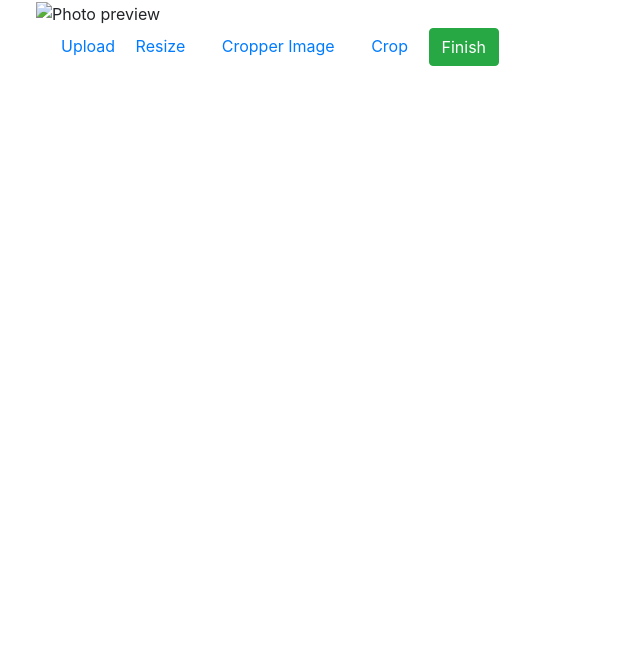
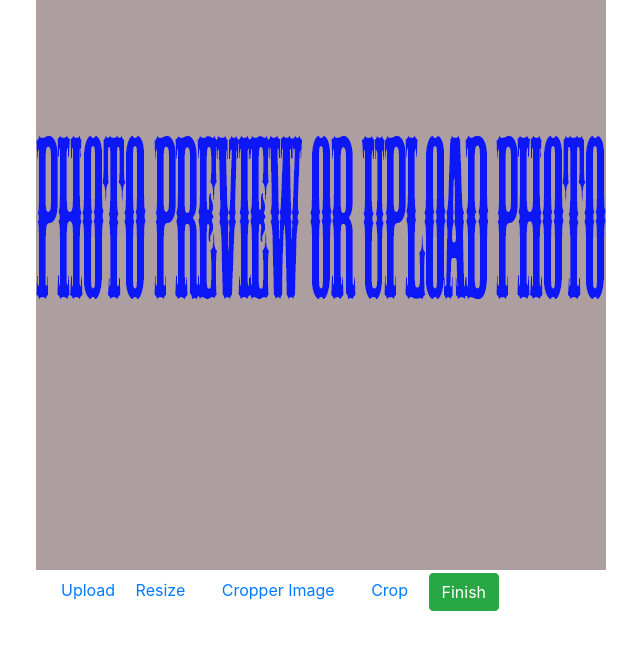
Before and after one commit to Sivamanim/image-cropper-javascript-jquery, a plain HTML site: page index.html in a window 1280 px wide. Shown: the whole page, without its empty margins (49-689 px from the left). Drawn offline with nearby package versions, Linux system fonts and the light colour scheme.

Commit message:
image cropper using javascript jquery and css, resize image and crop the image 1

```diff
--- a/index.html
+++ b/index.html
@@ -20,7 +20,7 @@
 <div class="container">
   <div class="row">
     <div class="col-sm-6" style="width: 100%; height: 100%">
-      <img src="" id="ultraimageupload_preview"alt="Photo preview">
+      <img src="assets/img/image.jpg" id="ultraimageupload_preview"alt="Photo preview">
     </div>
     <div class="col-sm-6">
       <canvas id="canvas" height="500" width="600" class="cropper-hidden"></canvas>
```
Also changed, not shown: assets/img/image.jpg (added).
